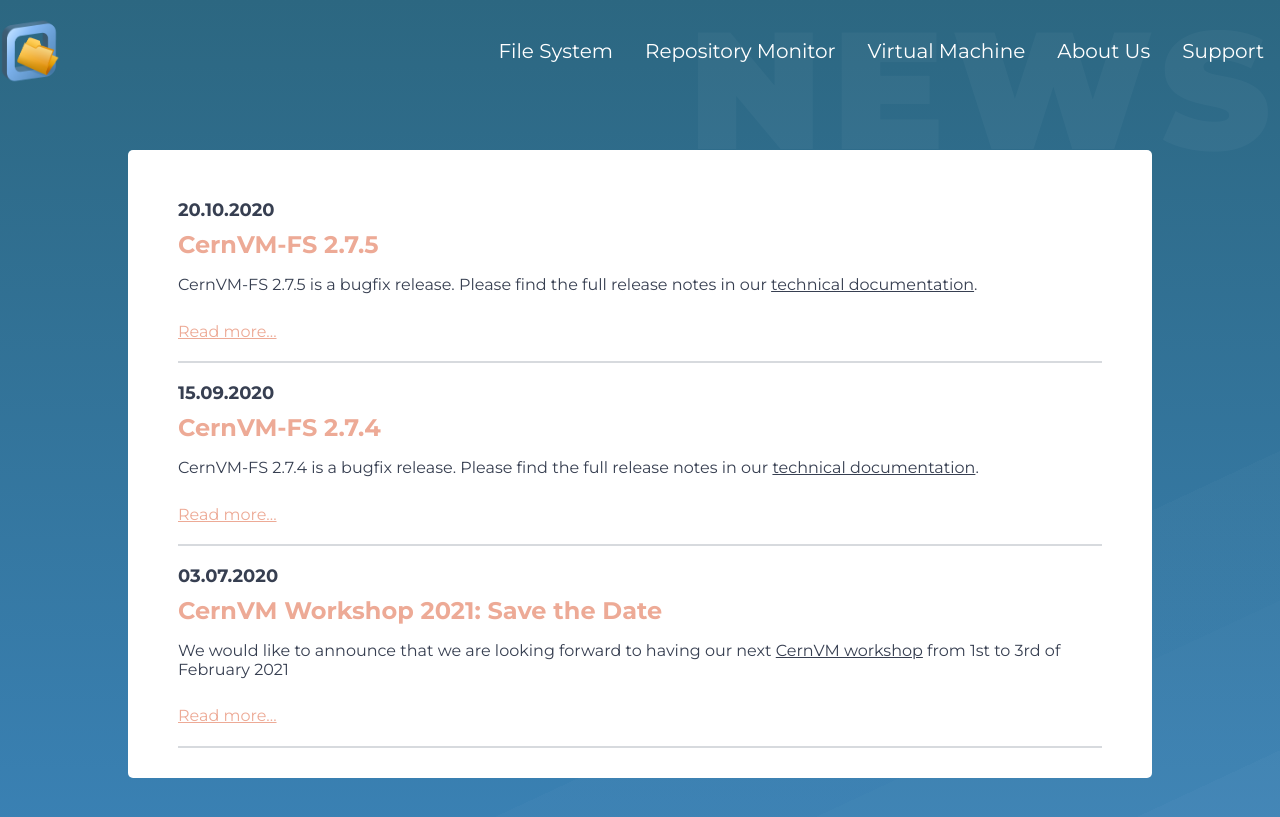
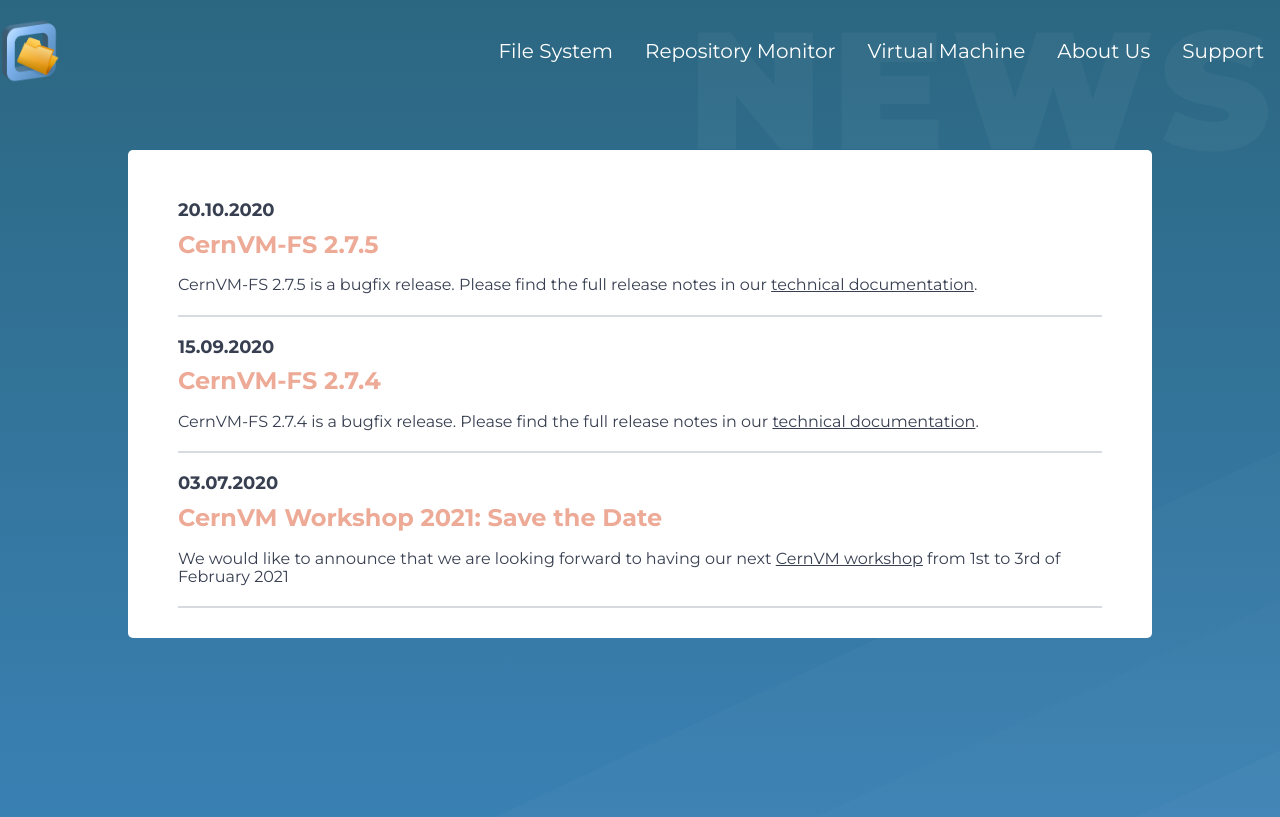
Before and after one commit to cernvm/web-cvmfs, a Jekyll site: the page built from news.html, in a window 1280 px wide. Shown: the top 817 px of the page. Built offline with Jekyll 4.4.1, drawn with Linux system fonts in a browser that asks for light colours.

Commit message:
Removed Read more from news

```diff
--- a/_includes/footer.html
+++ b/_includes/footer.html
@@ -6,7 +6,7 @@
         {% for news in site.posts limit:4 %}
           <div class="slide">
             <div class="top">
-              <a href='{{site.baseurl}}{{ news.url }}' class="title">{{ news.title }}</a>
+              <p class="title">{{ news.title }}</p>
               <p class="date">{{ news.date | date: "%d.%m.%Y" }}</p>
             </div>
             <p>{{ news.excerpt }}</p>
--- a/_includes/news-list.html
+++ b/_includes/news-list.html
@@ -7,14 +7,14 @@
             {{ news.date | date: "%d.%m.%Y" }}
         </div>
         <div class='news-title'>
-            <a href="{{site.baseurl}}{{ news.url }}">{{ news.title }}</a>
+            <span>{{ news.title }}</span>
         </div>
         <div class='news-preview'>
             {{ news.excerpt }}
         </div>
-        <div class='read-more'>
+        <!-- <div class='read-more'>
             <a href="{{site.baseurl}}{{ news.url }}">Read more...</a>
-        </div>
+        </div> -->
     </div>
     {% endfor %}
   </div>
--- a/css/main.scss
+++ b/css/main.scss
@@ -556,10 +556,11 @@
             margin-bottom: 20px;
             display: inline-block;
             width: 70%;
+            color: $main-color;
 
-            &:hover{
-              text-decoration: underline;
-            }
+            // &:hover{
+            //   text-decoration: underline;
+            // }
           }
 
           .date{
@@ -718,7 +719,7 @@
           padding: 20px 0 10px;
         }
 
-        .news-title a {
+        .news-title span {
           font-size: 24px;
           font-weight: 600;
           color: $secondary-color;
@@ -727,13 +728,13 @@
           padding-bottom: 10px;
           transition: color .1s ease-in-out;
 
-          &:hover{
-            color:$main-color;
-          }
+          // &:hover{
+          //   color:$main-color;
+          // }
         }
 
         .news-preview {
-          padding: 8px 0;
+          padding: 8px 0 20px;
         }
 
         .read-more a {
```
Also changed, not shown: _posts/2020-07-03-workshop-2021.md (+0 -1 lines), _posts/2020-09-15-cvmfs-2.7.4.md (+0 -1 lines), _posts/2020-10-20-cvmfs-2.7.5.md (+0 -1 lines).
